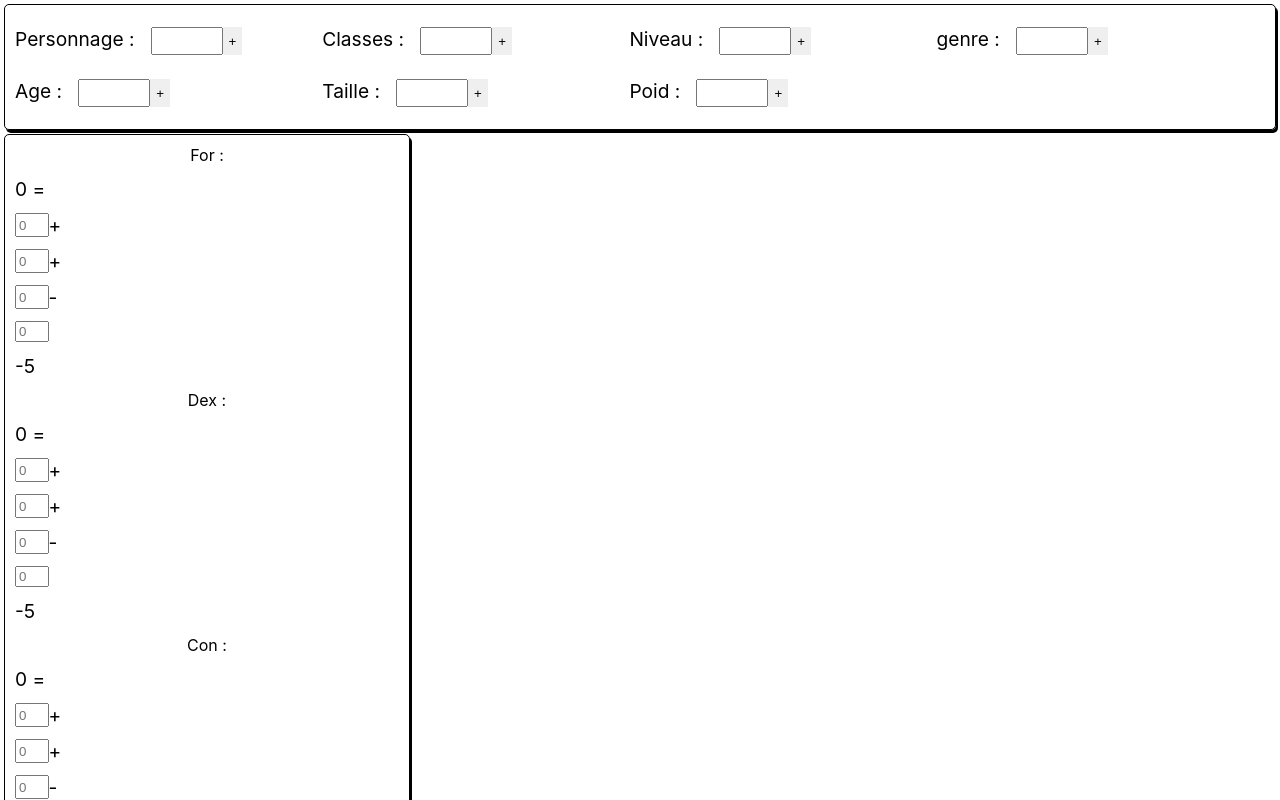
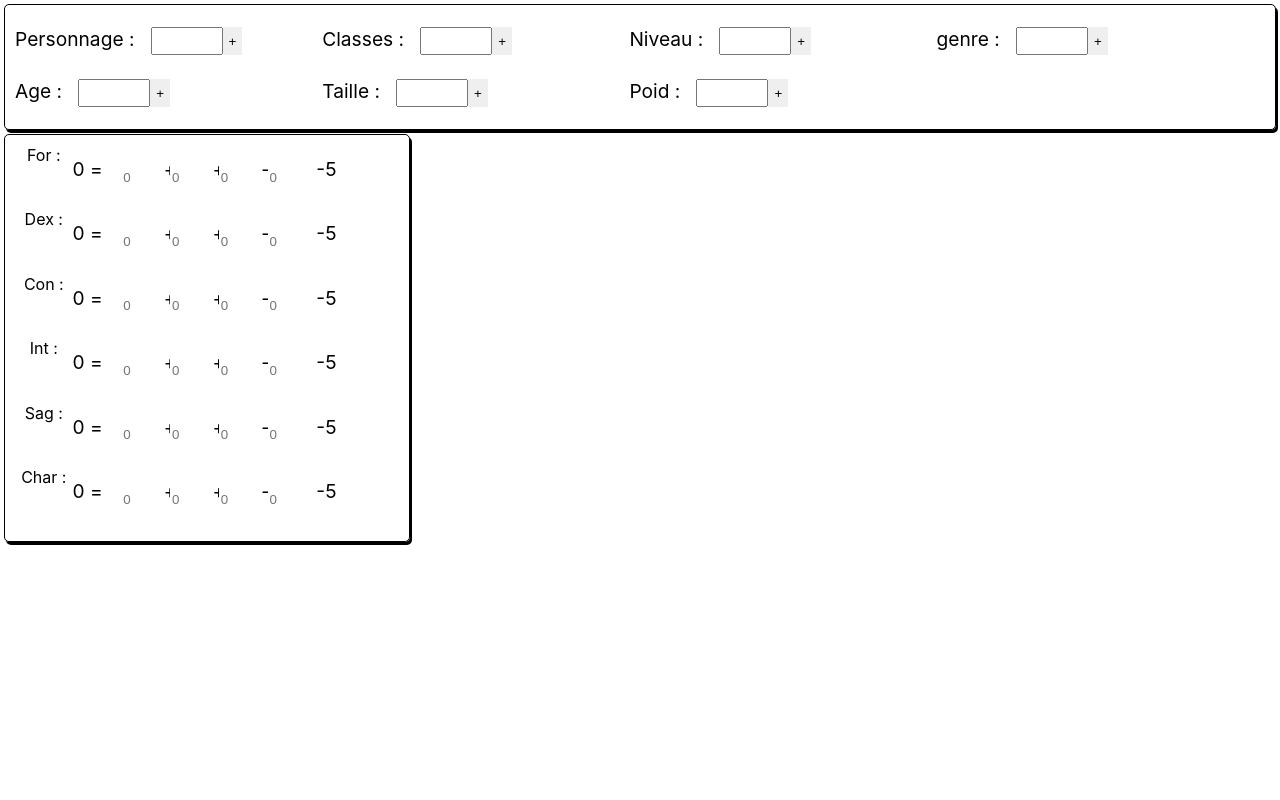
Before and after one commit to tyZulh/dndCharacterSheet, a React (Create React App) app: page / in a window 1280 px wide. Shown: the top 800 px of the page. Built offline with nearby package versions, Linux system fonts and the light colour scheme.

Commit message:
add minimalistic style

```diff
--- a/src/components/characteritic-line/Characteristic-line.scss
+++ b/src/components/characteritic-line/Characteristic-line.scss
@@ -1,3 +1,33 @@
-.inputBox {
-  width: 2vw;
+.characteristicLine {
+  display: grid;
+  grid-template-columns: 15% 85%;
+  grid-template-areas:
+    "characteristicName characteristicContainer"
+  ;
+  width: 30vw;
+
+  .characteristicName {
+    grid-area: characteristicName;
+  }
+
+  .characteristicContainer {
+    grid-area: characteristicContainer;
+    display : grid;
+    grid-template-columns: 16.6% 16.6% 16.6% 16.6% 16.6% 16.6%;
+    grid-template-rows: auto;
+    grid-template-areas:
+      "charTot charInit alterBonus varBonus varMalus charMod;"
+    ;
+    width : 90%;
+
+    .cell {
+      width: 100%;
+
+      .inputBox {
+        border: none;
+        width: 3vw;
+        height: 3vw;
+      }
+    }
+  }
 }
```
